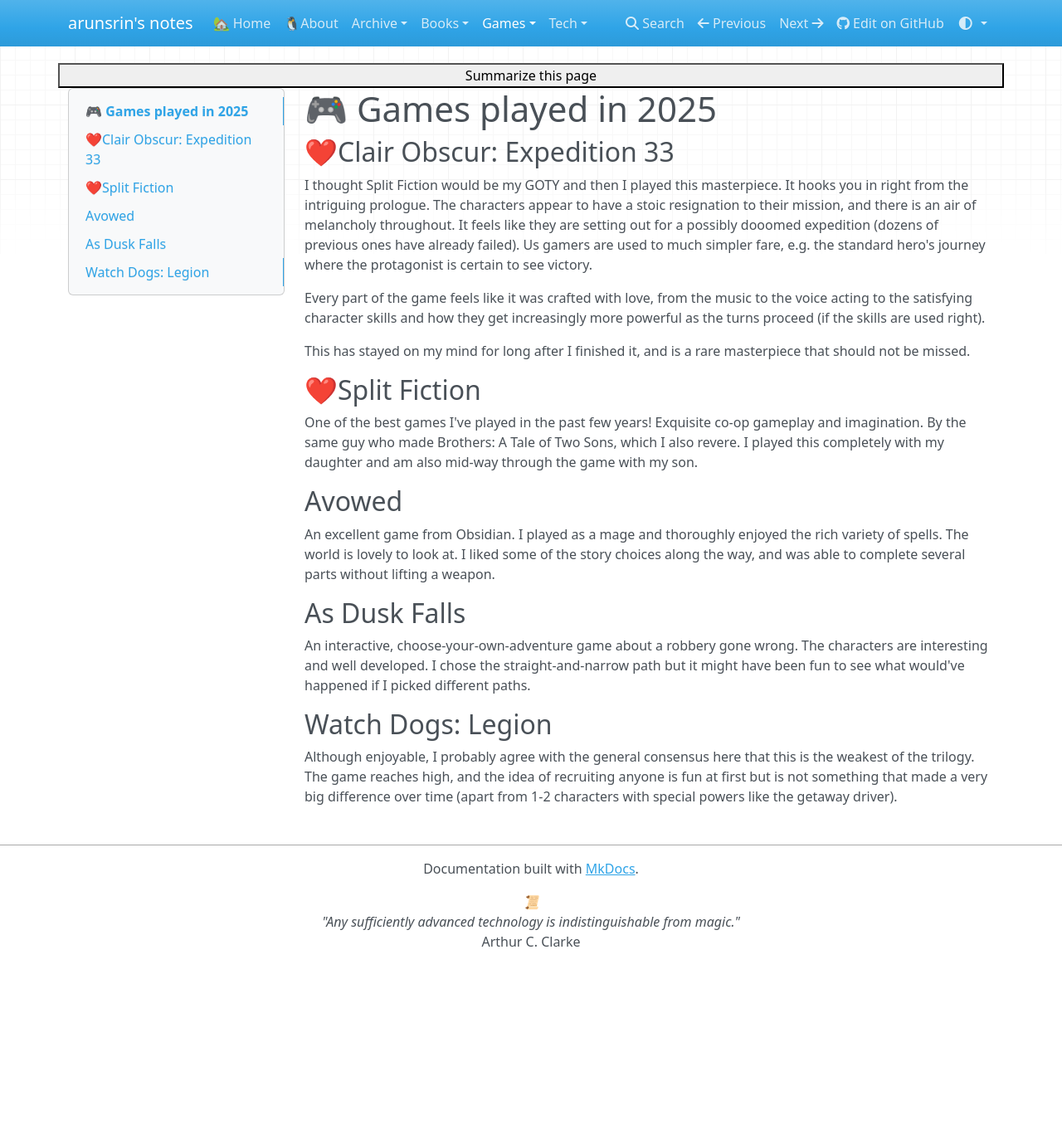
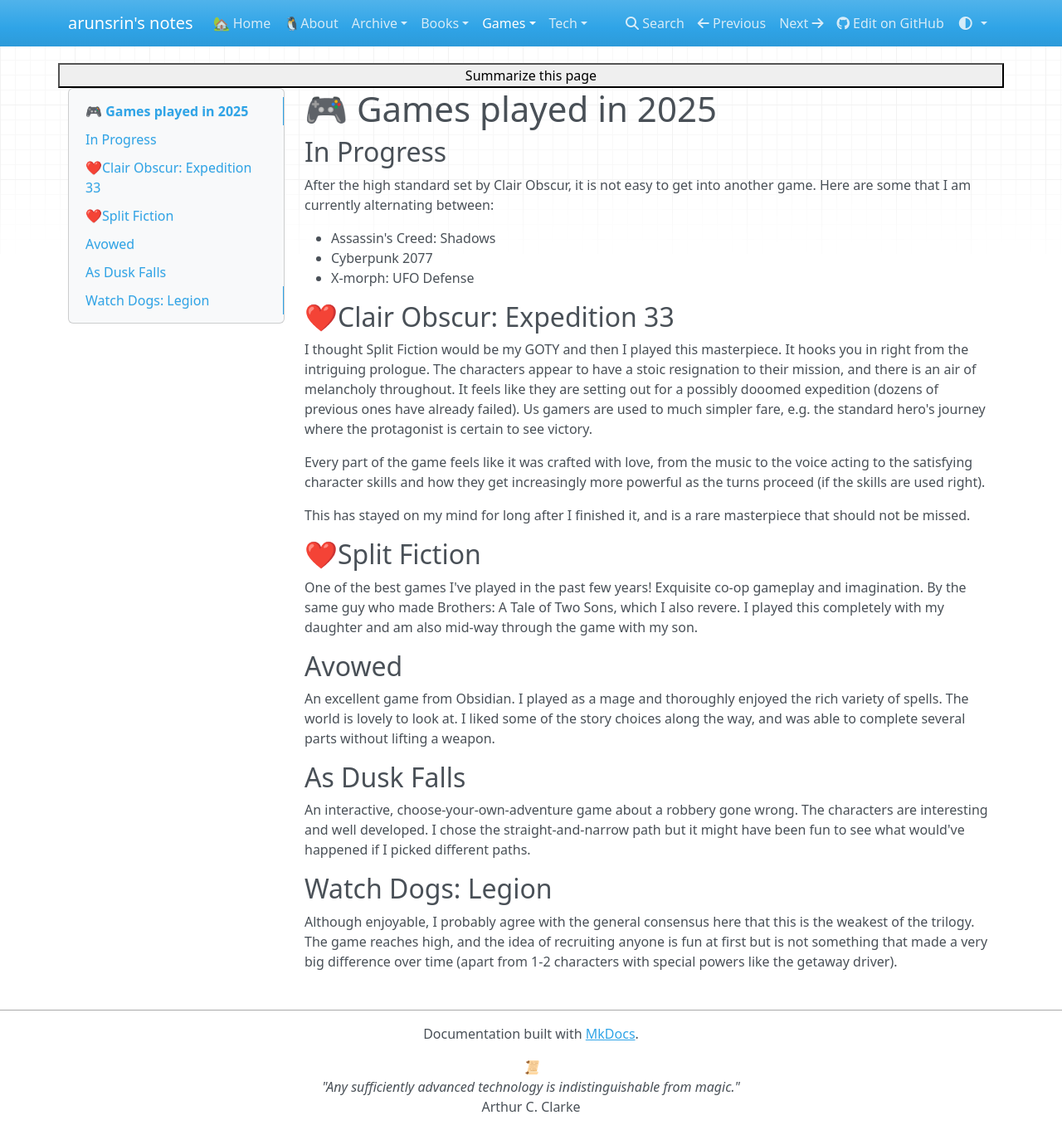
Before and after one commit to arunsrin/arunsrin.mkdocs, an MkDocs documentation site: the page built from home/games/2025.md, in a window 1280 px wide and 1356 px high. Shown: the whole window at 83% size. Built offline with MkDocs 1.6.1, drawn with Linux system fonts in a browser that asks for light colours; nearby versions of some CDN libraries.

Commit message:
Another book and some ongoing games in july

```diff
--- a/home/games/2025.md
+++ b/home/games/2025.md
@@ -1,4 +1,13 @@
 # 🎮 Games played in 2025
+
+## In Progress
+
+After the high standard set by Clair Obscur, it is not easy to get into another
+game. Here are some that I am currently alternating between:
+
+- Assassin's Creed: Shadows
+- Cyberpunk 2077
+- X-morph: UFO Defense
 
 ## ❤️Clair Obscur: Expedition 33
 
```
Also changed, not shown: home/books/2025.md (+7 -0 lines).
